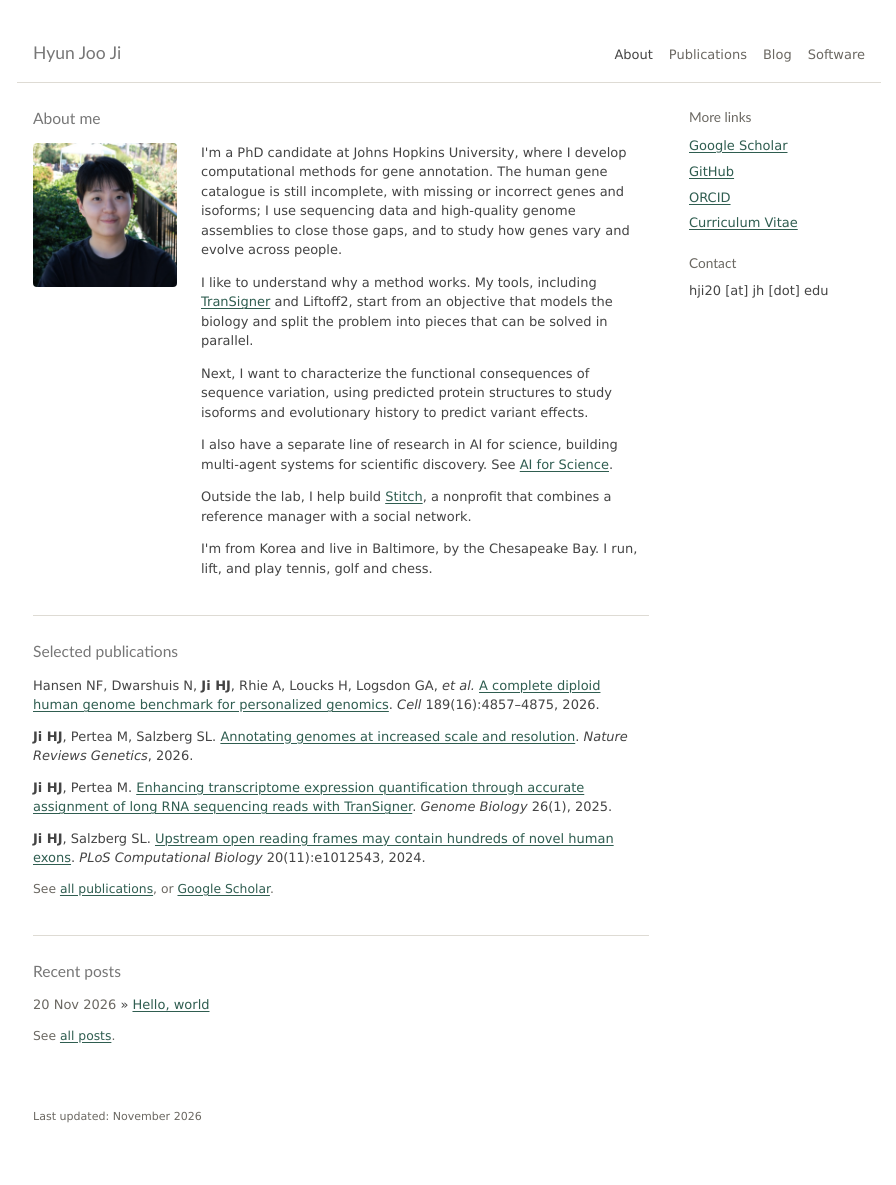
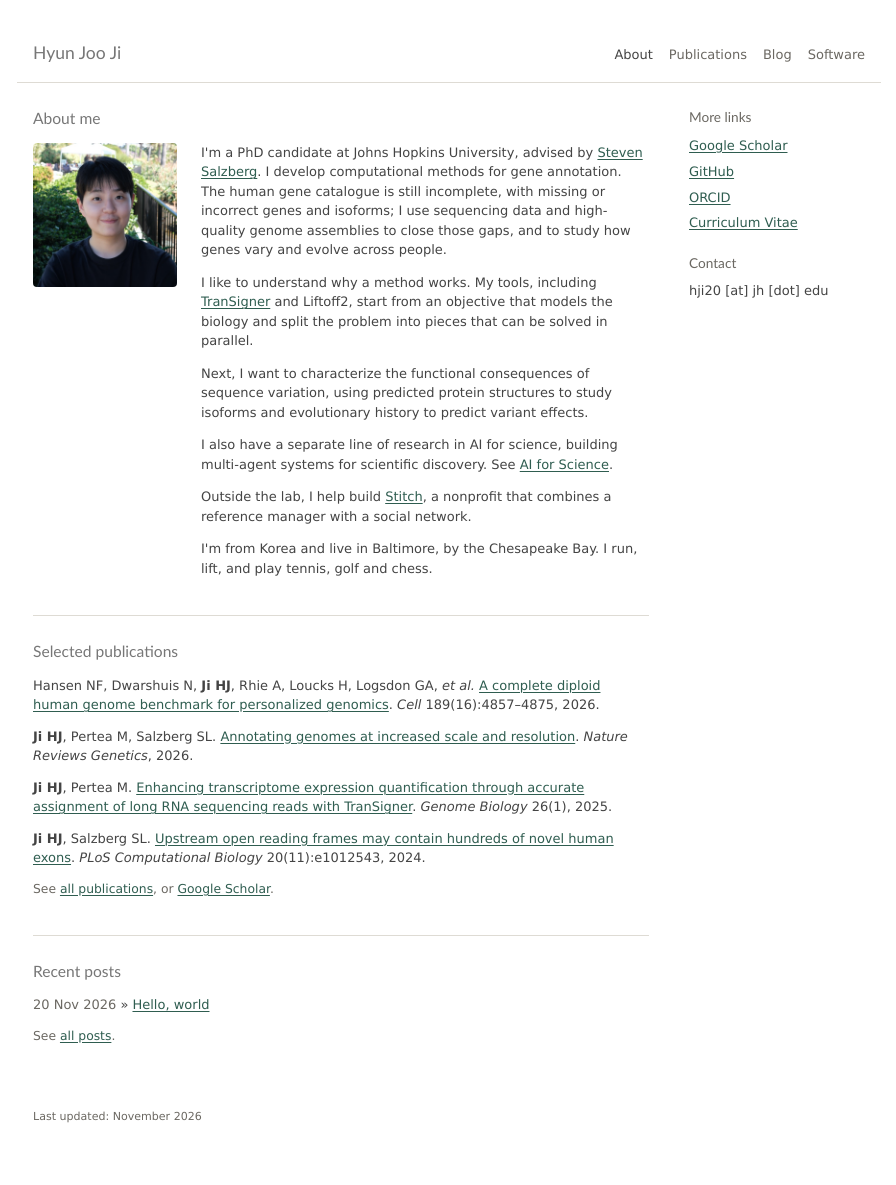
Before and after one commit to haydenji0731/haydenji0731.github.io, a Jekyll site: the page built from index.html, in a window 1280 px wide. Shown: the whole page, without its empty margins (191-1087 px from the left). Built offline with Jekyll 4.4.1, drawn with Linux system fonts in a browser that asks for light colours.

Commit message:
Mention advisor Steven Salzberg in bio
Co-Authored-By: Claude Opus 5.5 <noreply@anthropic.com>

```diff
--- a/index.html
+++ b/index.html
@@ -7,7 +7,7 @@ layout: default
       <img src="images/headshot.jpg" alt="Hyun Joo Ji" width="600" height="600">
       <div>
         <p>
-          I'm a PhD candidate at Johns Hopkins University, where I develop computational
+          I'm a PhD candidate at Johns Hopkins University, advised by <a href="https://salzberg-lab.org/">Steven Salzberg</a>. I develop computational
           methods for gene annotation. The human gene catalogue is still incomplete, with
           missing or incorrect genes and isoforms; I use sequencing data and high-quality genome
           assemblies to close those gaps, and to study how genes vary and evolve across people.
```
